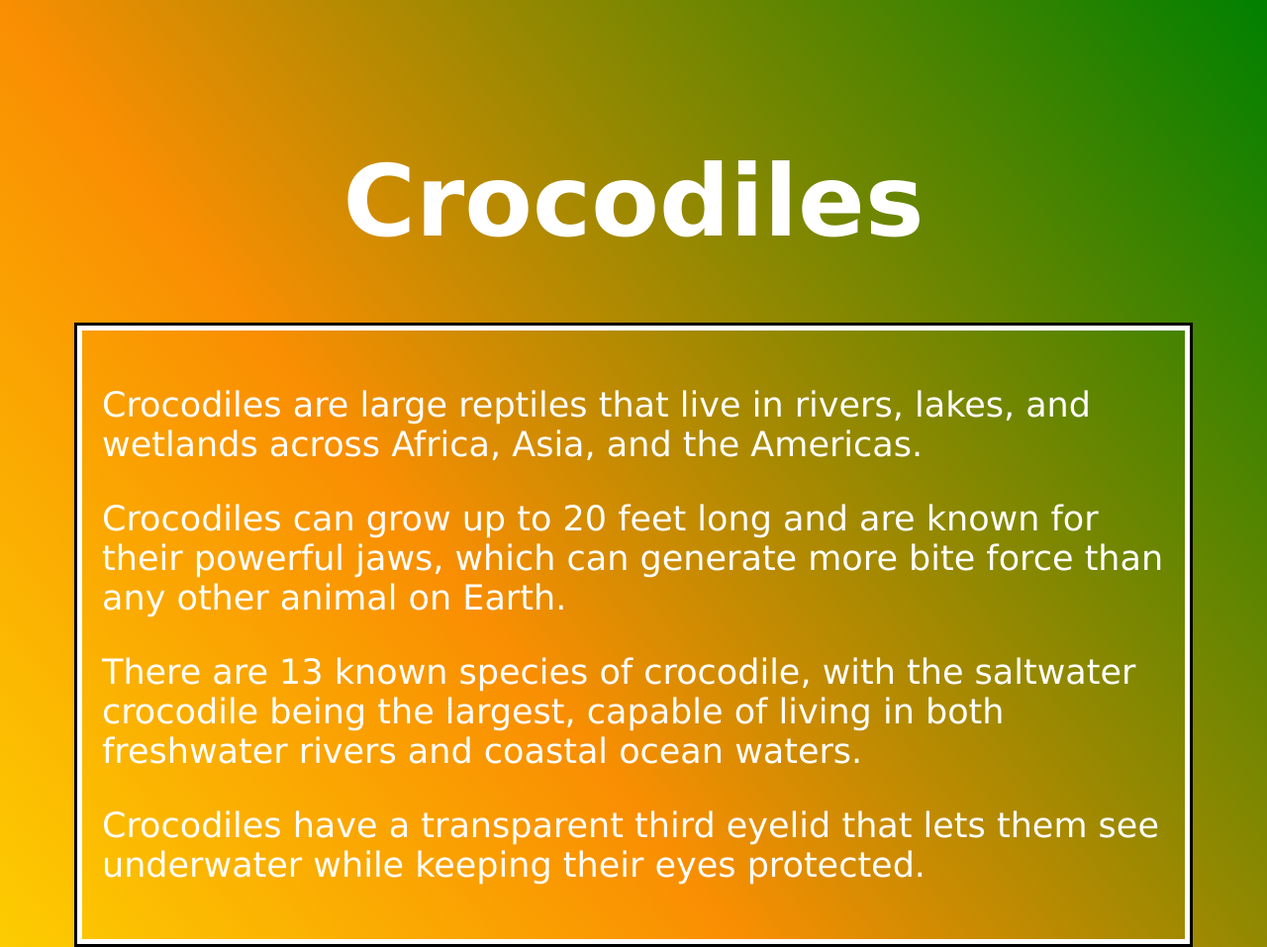
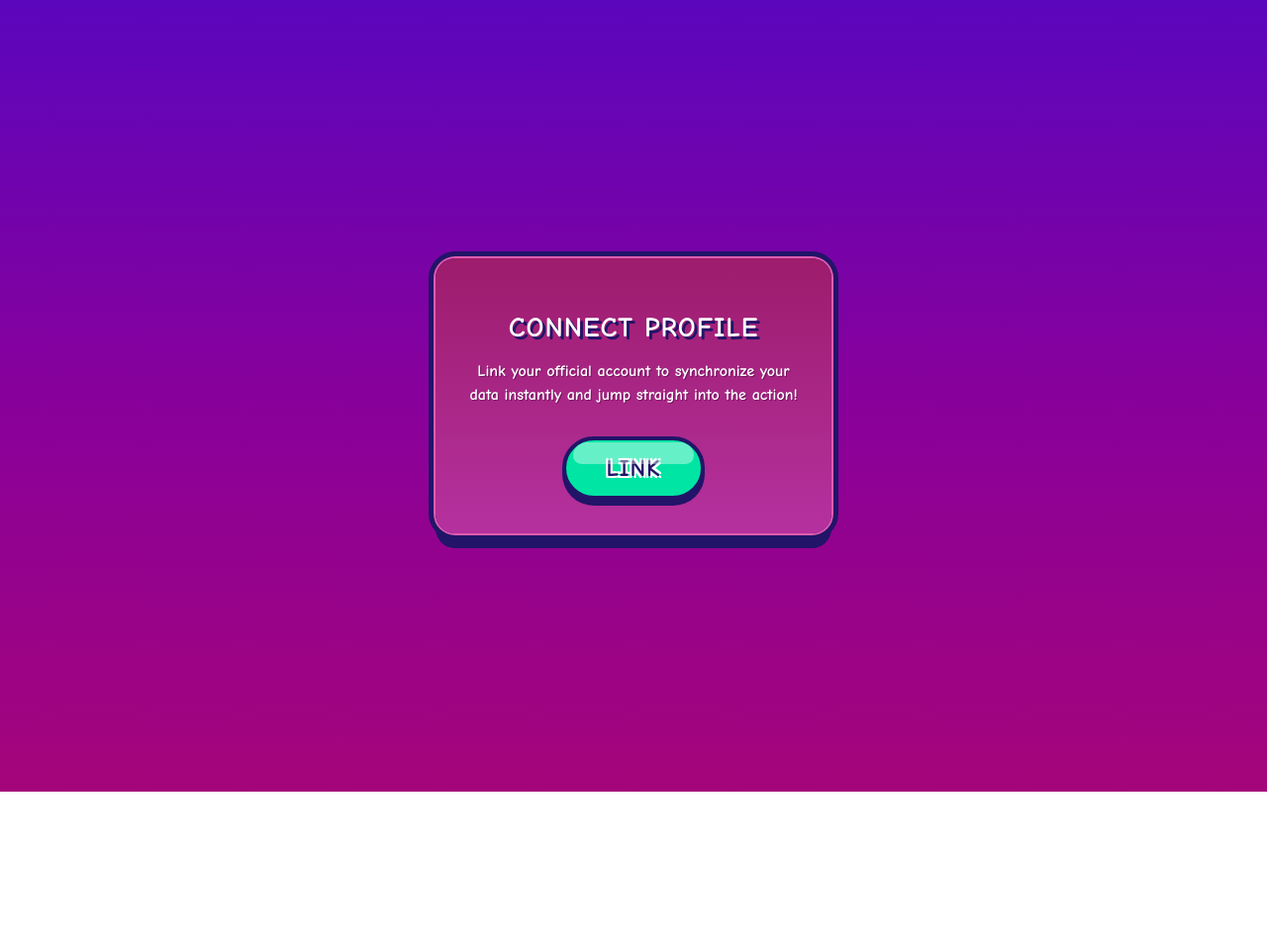
Before and after one commit to aayaanmohyuddin3605-create/firstwebsite, a plain HTML site: page index.html in a window 1280 px wide. Shown: the top 957 px of the page at 99% size. After the commit the page ends 800 px from the top, so only its background shows below. Drawn offline with Linux system fonts and the light colour scheme.

Commit message:
Add files via upload

```diff
--- a/index.html
+++ b/index.html
@@ -1,25 +1,95 @@
 <!DOCTYPE html>
-<html>
+<html lang="en">
 <head>
-  <title> crocs </title>
-  <style>
-    .learn-more:hover {
-      background: black !important;
-    }
-  </style>
+    <meta charset="UTF-8">
+    <meta name="viewport" content="width=device-width, initial-scale=1.0">
+    <title>Gartic Link</title>
+    <style>
+        body {
+            font-family: 'Arial Rounded MT Bold', 'Comic Sans MS', sans-serif;
+            background: linear-gradient(180deg, #5b06bd 0%, #88009b 50%, #a5057a 100%);
+            display: flex;
+            justify-content: center;
+            align-items: center;
+            height: 100vh;
+            margin: 0;
+        }
+        /* Big card box styled to match the form container precisely */
+        .card {
+            background: linear-gradient(180deg, #9d1c6c 0%, #b5319f 100%);
+            padding: 30px;
+            border-radius: 20px;
+            box-shadow:
+                0 0 0 2px #df5cb0, /* Orchid-pink framing border */
+                0 0 0 7px #221468, /* Thick dark navy outer outline frame */
+                0 15px 0 #221468;  /* Thick dark navy 3D bottom drop shadow */
+            text-align: center;
+            max-width: 400px;
+            width: 100%;
+            box-sizing: border-box;
+        }
+        h2 {
+            color: #ffffff;
+            margin-bottom: 15px;
+            font-size: 28px;
+            text-shadow: 3px 3px 0px #221468;
+            letter-spacing: 1px;
+        }
+        p {
+            color: #ffffff;
+            font-size: 16px;
+            margin-bottom: 30px;
+            line-height: 1.5;
+            font-weight: bold;
+            text-shadow: 1px 1px 0px #73115d;
+        }
+        /* The custom teal button layout with top glossy highlight overlay */
+        .link-btn {
+            display: inline-block;
+            background-color: #00e5a3;
+            color: #221468;
+            text-decoration: none;
+            padding: 14px 40px;
+            border-radius: 50px;
+            font-weight: 900;
+            font-size: 24px;
+            letter-spacing: 1px;
+            border: 4px solid #221468;
+            box-shadow: 0 6px 0 #221468;
+            cursor: pointer;
+            position: relative;
+            overflow: hidden;
+            transition: transform 0.1s, box-shadow 0.1s;
+            text-shadow: -2px -2px 0 #fff, 2px -2px 0 #fff, -2px 2px 0 #fff, 2px 2px 0 #fff;
+        }
+        /* Smooth top highlight arc simulation layer */
+        .link-btn::before {
+            content: '';
+            position: absolute;
+            top: 2px;
+            left: 5%;
+            width: 90%;
+            height: 40%;
+            background: rgba(255, 255, 255, 0.4);
+            border-radius: 40px 40px 25px 25px;
+            pointer-events: none;
+        }
+        .link-btn:hover { background-color: #16f7b5; }
+        .link-btn:active {
+            transform: translateY(5px);
+            box-shadow: 0 1px 0 #221468;
+        }
+    </style>
 </head>
-<body style="font-family: Verdana; background:linear-gradient(to bottom left, green, rgb(249, 142, 2), rgb(255, 247, 0) ); padding:70px; color: white;">
-  <h1 style= "color:white; text-align:center; font-size: 100px;"> Crocodiles </h1>
-  <div style="border:5px solid white; outline:3px solid black; padding:20px;">
-  <p style= "text-align:left; font-size: 35px"> Crocodiles are large reptiles that live in rivers, lakes, and wetlands across Africa, Asia, and the Americas.</p>
-  <p style="text-align:left; font-size: 35px"> Crocodiles can grow up to 20 feet long and are known for their powerful jaws, which can generate more bite force than any other animal on Earth. </p>
-  <p style="text-align:left; font-size: 35px"> There are 13 known species of crocodile, with the saltwater crocodile being the largest, capable of living in both freshwater rivers and coastal ocean waters. </p>
-  <p style="text-align:left; font-size: 35px"> Crocodiles have a transparent third eyelid that lets them see underwater while keeping their eyes protected. </p>
-</div>
-<img src=" https://www.travelbutlers.com/images/450px/1_450_1_dreamstimemaximum_19925675_KRUGER.jpg" alt=" if image didn't load, ummmmmm idk rlly" style="border:3px solid black; display:block; margin:20px auto; max-width:80%;" onmouseover="this.src='https://cdn.britannica.com/45/257745-050-CDFED3A7/freshwater-crocodile-Crocodylys-johnsoni-with-jaw-open.jpg'"onmouseout="this.src='https://www.travelbutlers.com/images/450px/1_450_1_dreamstimemaximum_19925675_KRUGER.jpg'">
-<ul style="list-style:none; text-align:center; padding:0;">
-  <li><a href="https://www.travelbutlers.com/safari/wildlife-guide/crocodile.asp" class="learn-more" style="color:white; font-size:40px; background:linear-gradient(to bottom left, rgb(255, 247, 0), rgb(249, 142, 2), green); border-radius:15px; padding: 10px 20px; text-decoration:none;"> Learn More</a></li>
-</ul>
-<p style="font-family:Georgia, 'Times New Roman', Times, serif; font-weight: lighter; color: black; text-align:center; padding:50px; font-size:30px"> this website was made from html</p>
+<body>
+
+    <div class="card">
+        <h2>CONNECT PROFILE</h2>
+        <p>Link your official account to synchronize your data instantly and jump straight into the action!</p>
+
+        <!-- Routes cleanly on your desktop over to form.html -->
+        <a href="form.html" class="link-btn">LINK</a>
+    </div>
+
 </body>
 </html>
```
